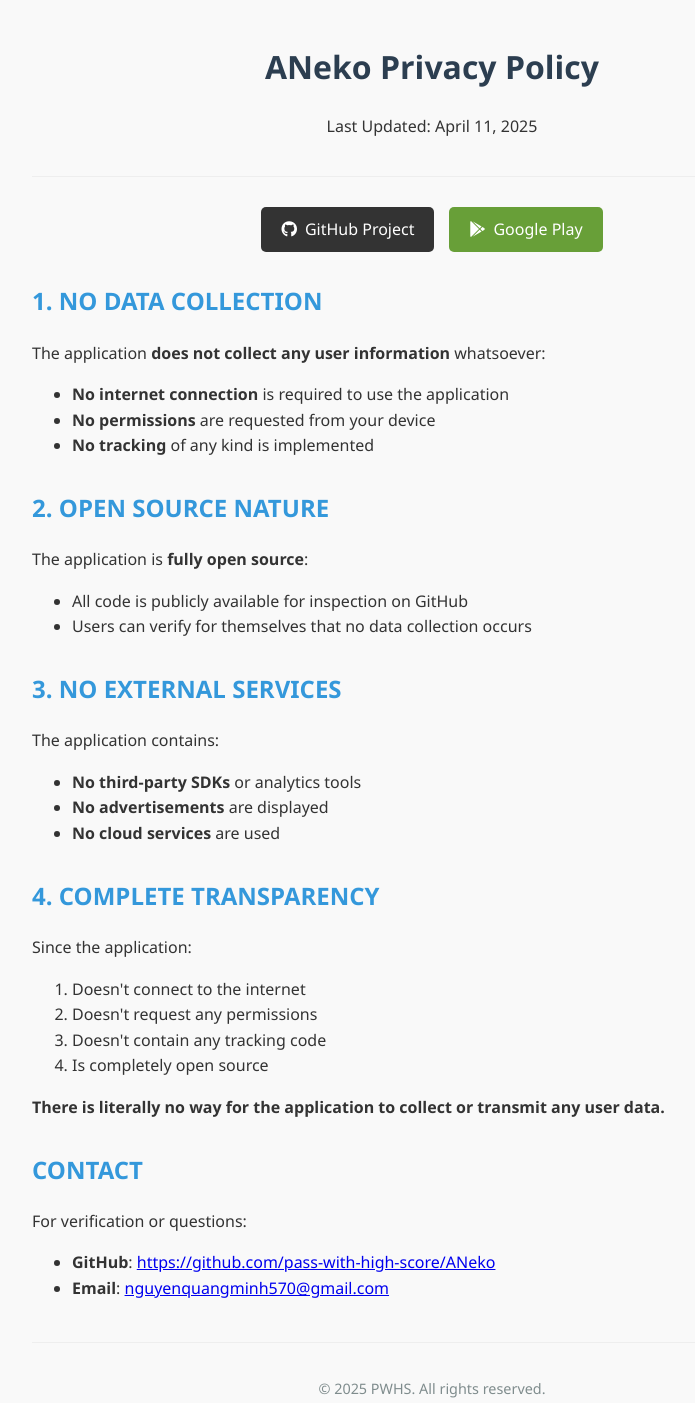
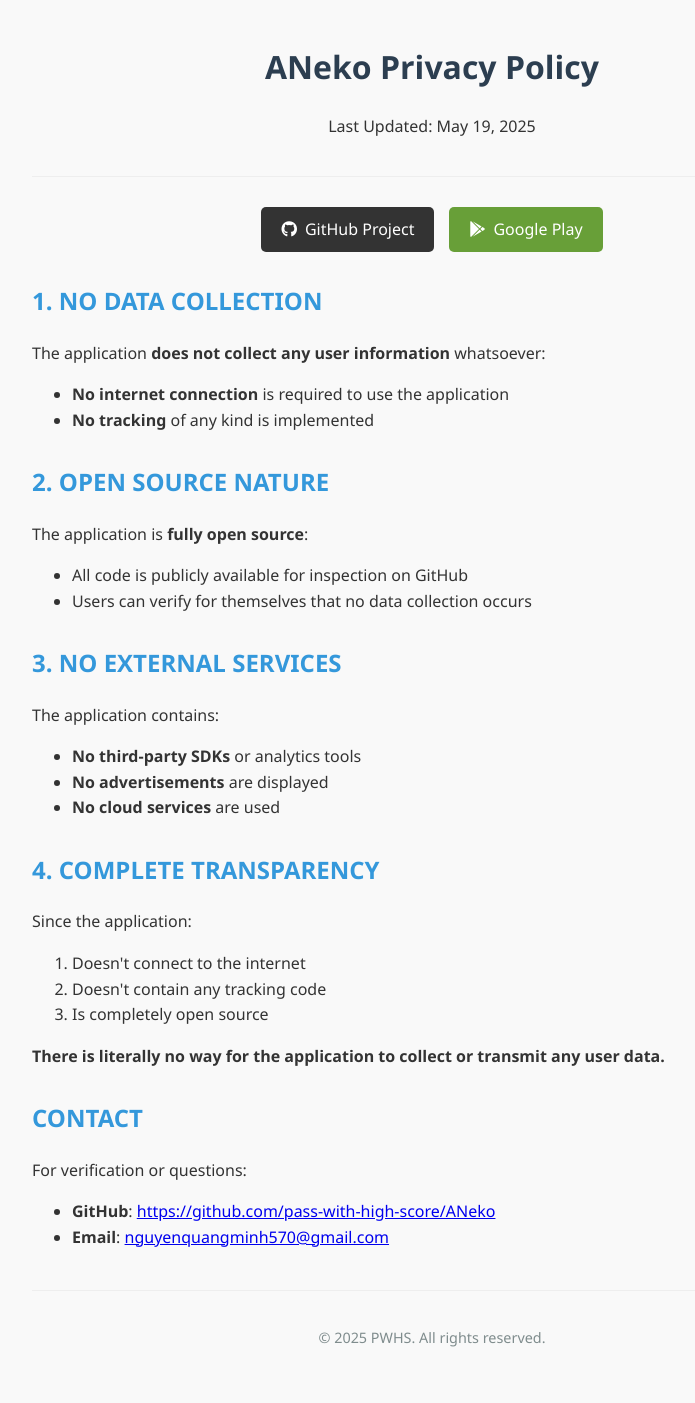
Before and after one commit to pass-with-high-score/aneko-privacy, a plain HTML site: page index.html in a window 1280 px wide. Shown: the top 1403 px of the page, without its empty margins (208-903 px from the left). Drawn offline with Linux system fonts and the light colour scheme.

Commit message:
feat: update last updated date in privacy policy and remove permissions mention - The app need overlay permission

```diff
--- a/index.html
+++ b/index.html
@@ -76,7 +76,7 @@
 <body>
 <header>
   <h1>ANeko Privacy Policy</h1>
-  <p>Last Updated: April 11, 2025</p>
+  <p>Last Updated: May 19, 2025</p>
 </header>
 
 <div class="buttons">
@@ -92,7 +92,6 @@
 <p>The application <strong>does not collect any user information</strong> whatsoever:</p>
 <ul>
   <li><strong>No internet connection</strong> is required to use the application</li>
-  <li><strong>No permissions</strong> are requested from your device</li>
   <li><strong>No tracking</strong> of any kind is implemented</li>
 </ul>
 
@@ -115,7 +114,6 @@
 <p>Since the application:</p>
 <ol>
   <li>Doesn't connect to the internet</li>
-  <li>Doesn't request any permissions</li>
   <li>Doesn't contain any tracking code</li>
   <li>Is completely open source</li>
 </ol>
```
